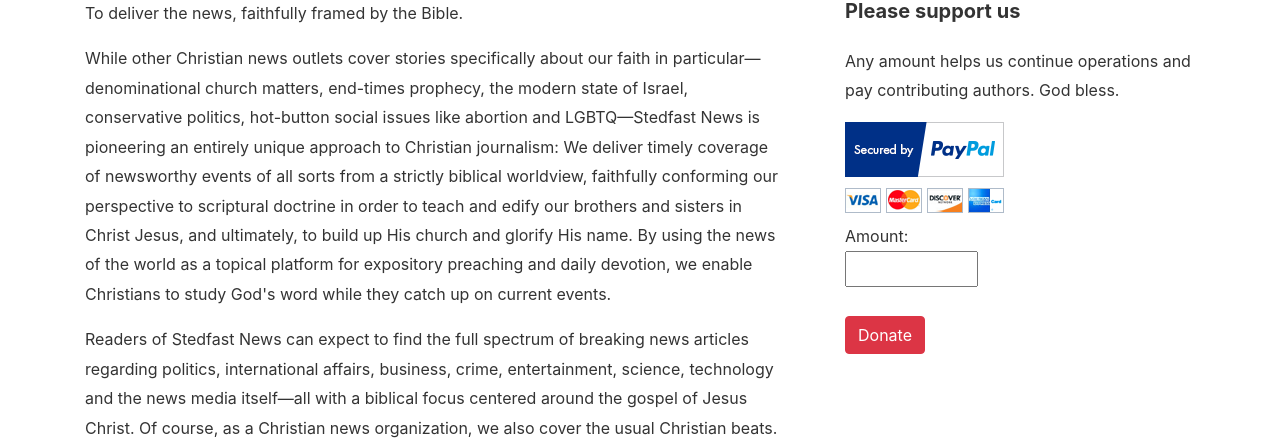
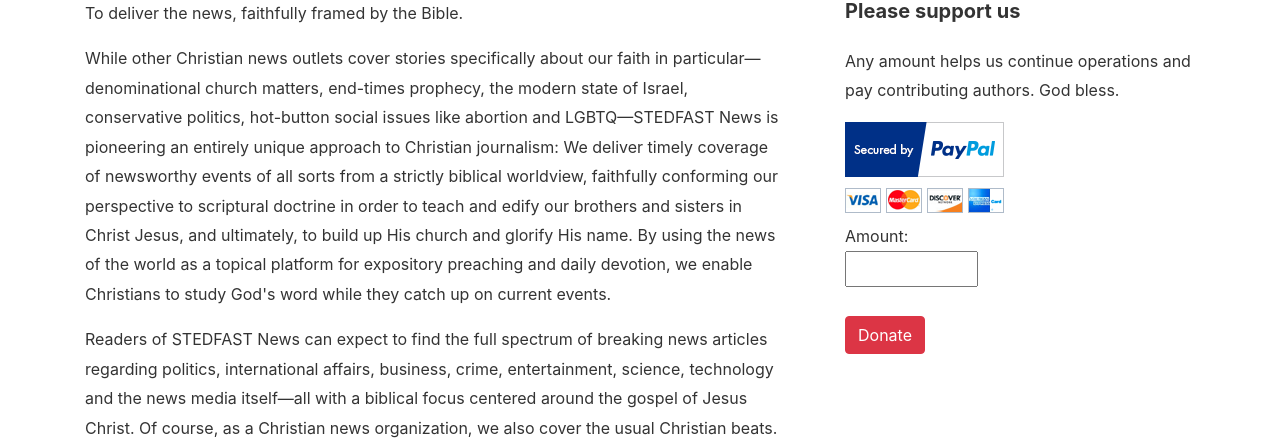
Before and after one commit to flashlightministries/stedfastnews, a Jekyll site: the page built from _pages/about.md, in a window 1280 px wide and 1182 px high. Shown: the part 157-597 px from the top of the window. Built offline with Jekyll 4.4.1, drawn with Linux system fonts in a browser that asks for light colours; nearby versions of some CDN libraries.

```diff
--- a/_pages/about.md
+++ b/_pages/about.md
@@ -9,11 +9,11 @@ permalink: /about
   <p>To deliver the news, faithfully framed by the Bible.</p>
 
   <p>
-    While other Christian news outlets cover stories specifically about our faith in particular&mdash;denominational church matters, end-times prophecy, the modern state of Israel, conservative politics, hot-button social issues like abortion and LGBTQ&mdash;Stedfast News is pioneering an entirely unique approach to Christian journalism: We deliver timely coverage of newsworthy events of all sorts from a strictly biblical worldview, faithfully conforming our perspective to scriptural doctrine in order to teach and edify our brothers and sisters in Christ Jesus, and ultimately, to build up His church and glorify His name. By using the news of the world as a topical platform for expository preaching and daily devotion, we enable Christians to study God's word while they catch up on current events.
+    While other Christian news outlets cover stories specifically about our faith in particular&mdash;denominational church matters, end-times prophecy, the modern state of Israel, conservative politics, hot-button social issues like abortion and LGBTQ&mdash;STEDFAST News is pioneering an entirely unique approach to Christian journalism: We deliver timely coverage of newsworthy events of all sorts from a strictly biblical worldview, faithfully conforming our perspective to scriptural doctrine in order to teach and edify our brothers and sisters in Christ Jesus, and ultimately, to build up His church and glorify His name. By using the news of the world as a topical platform for expository preaching and daily devotion, we enable Christians to study God's word while they catch up on current events.
   </p>
 
   <p>
-    Readers of Stedfast News can expect to find the full spectrum of breaking news articles regarding politics, international affairs, business, crime, entertainment, science, technology and the news media itself&mdash;all with a biblical focus centered around the gospel of Jesus Christ. Of course, as a Christian news organization, we also cover the usual Christian beats.
+    Readers of STEDFAST News can expect to find the full spectrum of breaking news articles regarding politics, international affairs, business, crime, entertainment, science, technology and the news media itself&mdash;all with a biblical focus centered around the gospel of Jesus Christ. Of course, as a Christian news organization, we also cover the usual Christian beats.
   </p>
 
   <p>If the news isn't the gospel, it's bad news.</p>
```
